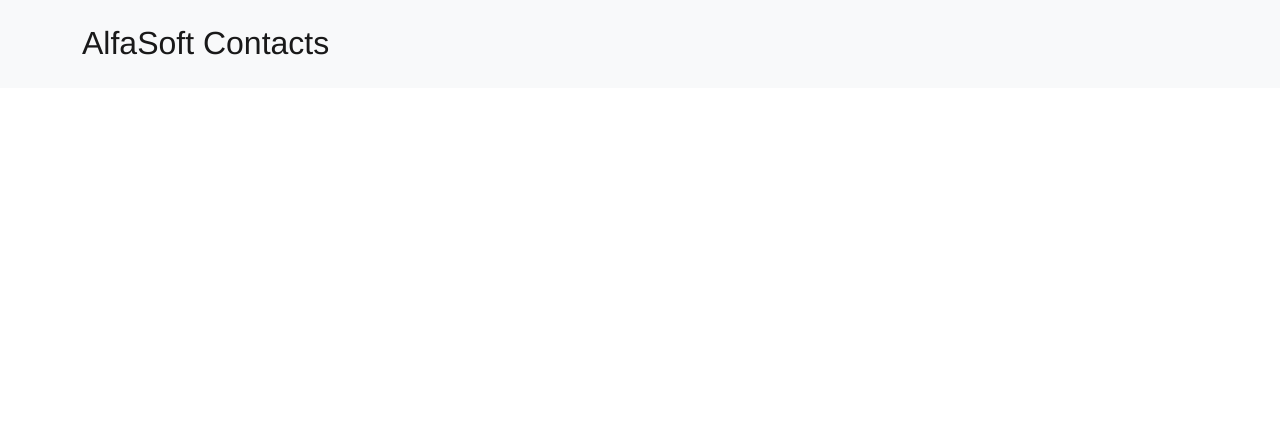
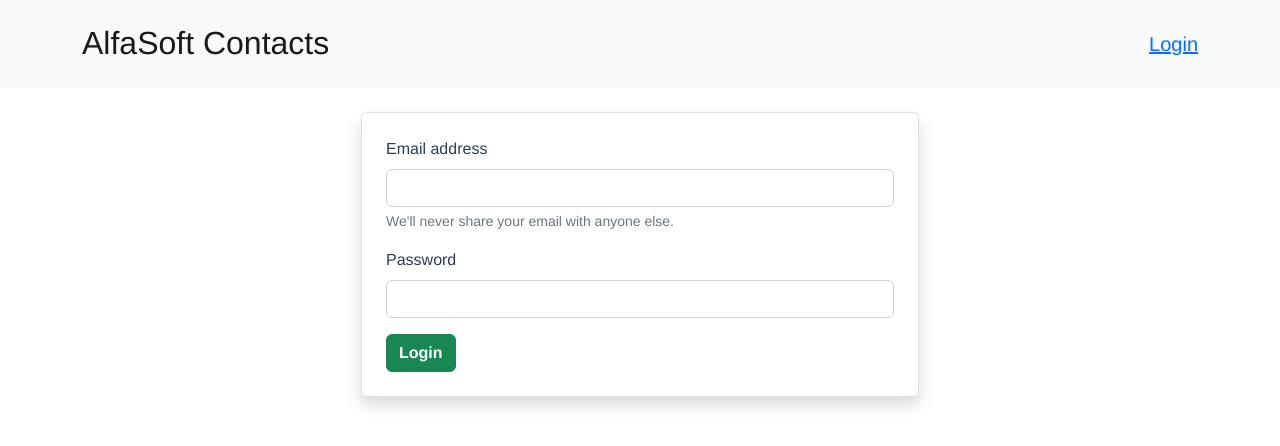
Before and after one commit to mcamatta/Gerenciador-de-contatos-vue, a Vue app: page /login in a window 1280 px wide. Before the commit this address had no page. Shown: the top 446 px of the page. Built offline with nearby package versions, Linux system fonts and the light colour scheme.

Commit message:
feat: Add Login and Contact view

```diff
--- a/src/App.vue
+++ b/src/App.vue
@@ -5,6 +5,7 @@
         <h1>
           <RouterLink to="/" class="navbar-brand fs-2">AlfaSoft Contacts</RouterLink>
         </h1>
+        <RouterLink to="/login" class="fs-5">Login</RouterLink>
       </div>
     </nav>
   </header>
--- a/src/components/CardContact.vue
+++ b/src/components/CardContact.vue
@@ -10,8 +10,8 @@
                 </div>
             </div>
             <div class="d-flex gap-2 mt-3 justify-content-end">
-                <button class="btn btn-primary">Details</button>
-                <button class="btn btn-danger">Delete</button>
+                <RouterLink :to="{ name: 'contact', params: { id: info.id }}" class="text-primary">Details</RouterLink>
+                <a href="#" class="text-danger">Delete</a>
             </div>
         </div>
     </div>
--- a/src/router/index.js
+++ b/src/router/index.js
@@ -1,5 +1,7 @@
 import { createRouter, createWebHistory } from 'vue-router'
 import HomeView from '../views/HomeView.vue'
+import LoginView from '../views/LoginView.vue'
+import ContactView from '../views/ContactView.vue'
 import 'bootstrap/dist/css/bootstrap.css'
 
 const routes = [
@@ -7,6 +9,16 @@
     path: '/',
     name: 'home',
     component: HomeView
+  },
+  {
+    path: '/login',
+    name: 'login',
+    component: LoginView
+  },
+  {
+    path: '/contacst/:id',
+    name: 'contact',
+    component: ContactView
   }
 ]
 
--- /dev/null
+++ b/src/views/ContactView.vue
@@ -0,0 +1,10 @@
+<template>
+    <div>
+        opa
+    </div>
+</template>
+<script>
+export default {
+
+}
+</script>
--- a/src/views/HomeView.vue
+++ b/src/views/HomeView.vue
@@ -1,6 +1,9 @@
 <template>
   <section class="row">
-    <h2>Contact List</h2>
+    <div class="d-flex justify-content-between mb-3">
+      <h2 class="m-0">Contact List</h2>
+      <RouterLink to="/" class="btn btn-success fw-bold">New</RouterLink>
+    </div>
     <div v-for="contact in contacts" :key="contact.id" class="col-lg-4">
       <CardContact :info="contact"/>
     </div>
--- /dev/null
+++ b/src/views/LoginView.vue
@@ -0,0 +1,21 @@
+<template>
+    <div class="border p-4 w-50 mx-auto mt-4 rounded shadow">
+        <form>
+            <div class="mb-3">
+                <label for="exampleInputEmail1" class="form-label">Email address</label>
+                <input type="email" class="form-control" id="exampleInputEmail1" aria-describedby="emailHelp">
+                <div id="emailHelp" class="form-text">We'll never share your email with anyone else.</div>
+            </div>
+            <div class="mb-3">
+                <label for="exampleInputPassword1" class="form-label">Password</label>
+                <input type="password" class="form-control" id="exampleInputPassword1">
+            </div>
+            <button type="submit" class="btn btn-success fw-bold">Login</button>
+        </form>
+    </div>
+</template>
+<script>
+export default {
+
+}
+</script>
```
